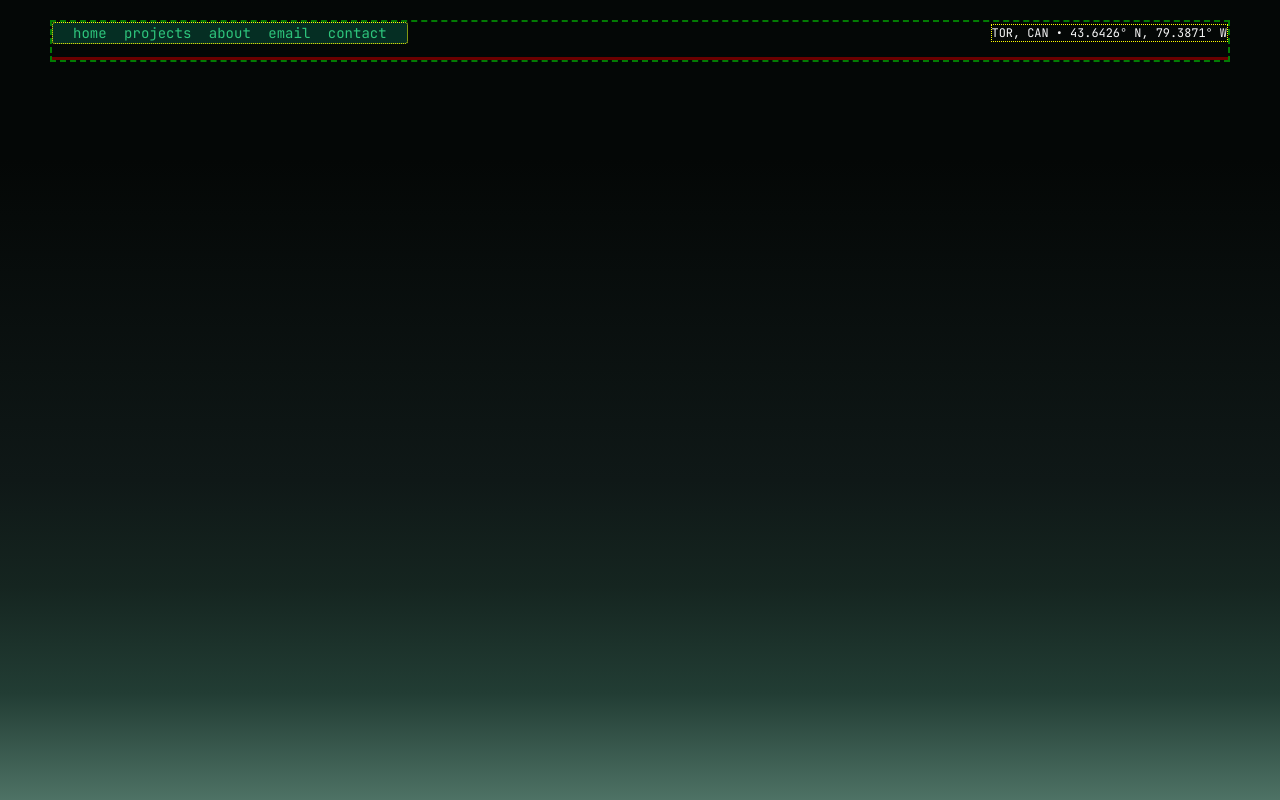
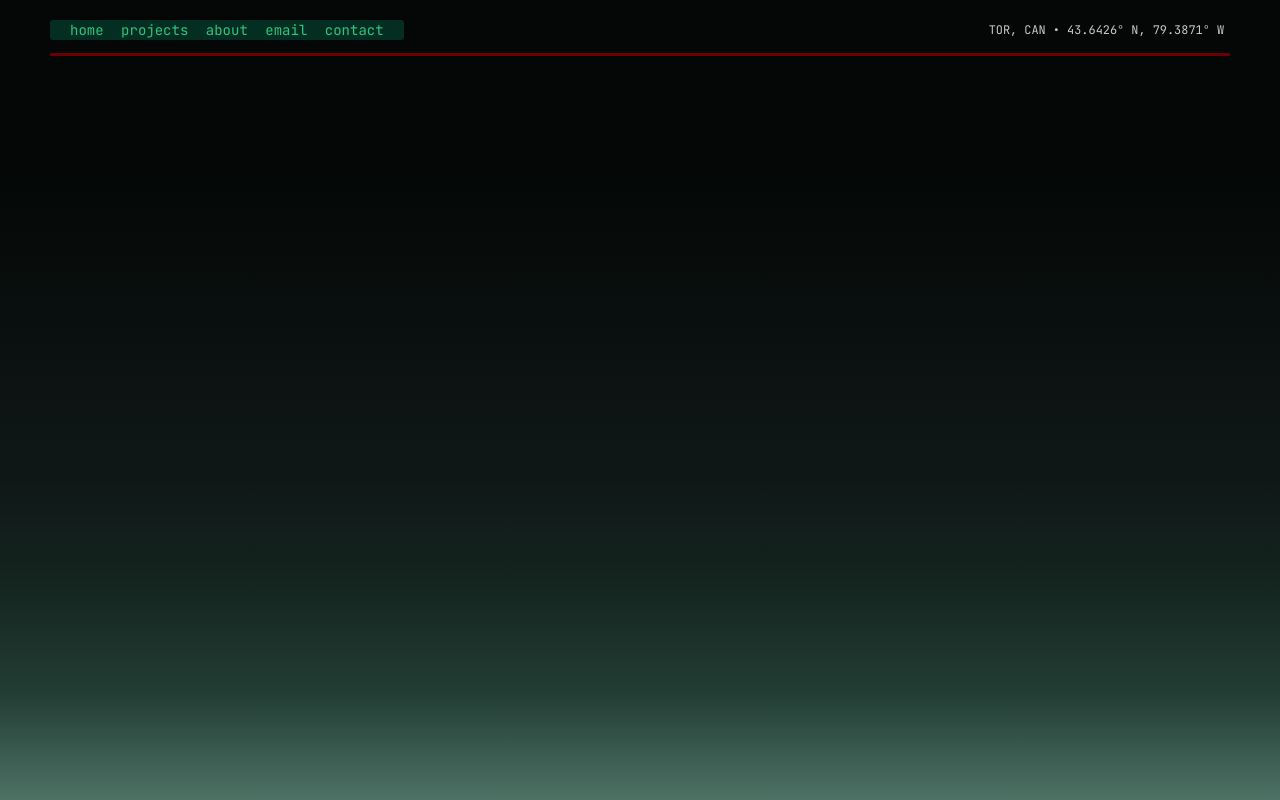
Before and after one commit to SaadafAlt/Portfolio, a plain HTML site: page index.html in a window 1280 px wide. Drawn offline with Linux system fonts and the light colour scheme.

Commit message:
complete navbar styling

```diff
--- a/styles.css
+++ b/styles.css
@@ -50,13 +50,11 @@ body {
 /* Id's */
 #section-nav {
     margin: 2rem 5rem 0 5rem;
-    border: 2px dashed rgba(0, 255, 0, 0.466);
 }
 
 #nav {
     display: flex;
     justify-content: space-between;
-
     align-items: center;
 }
 
@@ -66,7 +64,6 @@ body {
     padding: 0.12rem 2rem;
     border-radius: 3px;
     column-gap: 1.75rem;
-    border: 1px dotted yellow;
 }
 
 #nav-hr {
@@ -83,9 +80,9 @@ body {
 }
 
 #location {
-    color: whitesmoke;
+    color: var(--slate-grey);
     font-size: 0.85em;
-    border: 1px dotted yellow;;
+    padding-right: 0.5em;
 }
 
 /* Classes */
```
